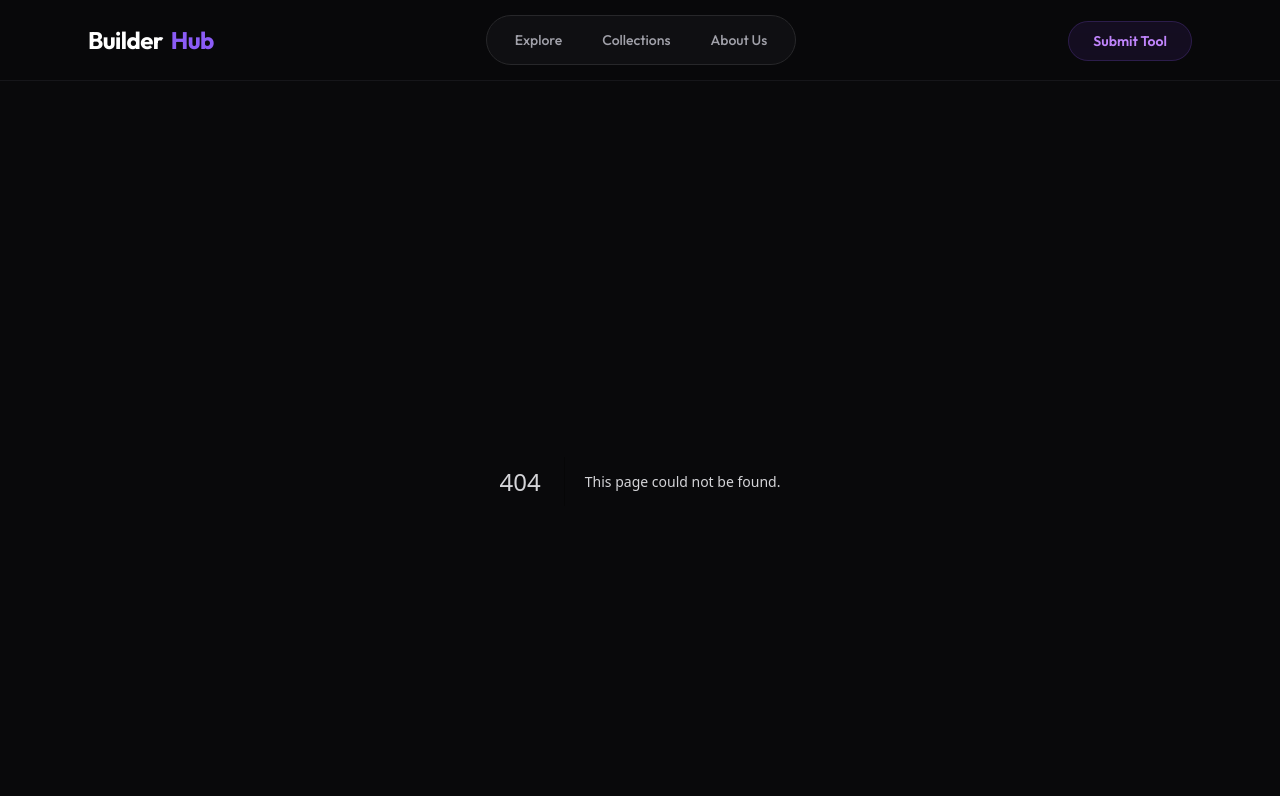
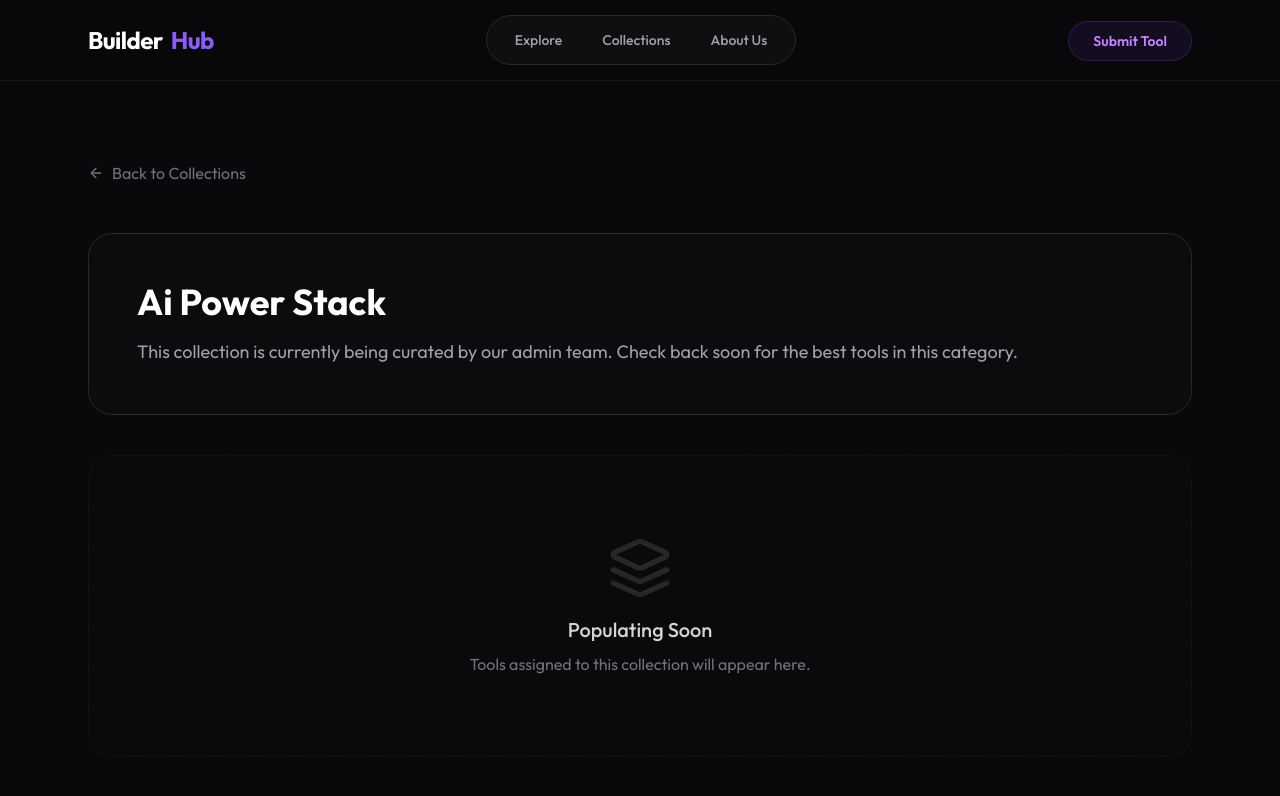
Before and after one commit to realmasin/builderhub, a Next.js app: page /collections/ai-power-stack in a window 1280 px wide. Before the commit this address had no page. Shown: the top 796 px of the page. Built offline with nearby package versions, Linux system fonts and the light colour scheme.

Commit message:
Create page.tsx

```diff
--- /dev/null
+++ b/src/app/collections/[slug]/page.tsx
@@ -0,0 +1,35 @@
+"use client";
+import { motion } from "framer-motion";
+import Link from "next/link";
+import { ArrowLeft, Layers } from "lucide-react";
+
+export default function CollectionDetails({ params }: { params: { slug: string } }) {
+  const formattedTitle = params.slug.split("-").map(word => word.charAt(0).toUpperCase() + word.slice(1)).join(" ");
+
+  return (
+    <div className="max-w-6xl mx-auto px-6 py-20">
+      <Link href="/collections" className="inline-flex items-center gap-2 text-zinc-500 hover:text-purple-400 transition-colors mb-12">
+        <ArrowLeft className="w-4 h-4" /> Back to Collections
+      </Link>
+
+      <motion.div
+        initial={{ opacity: 0, y: 20 }}
+        animate={{ opacity: 1, y: 0 }}
+        transition={{ duration: 0.8, ease: [0.22, 1, 0.36, 1] }}
+      >
+        <div className="bg-[#0c0c0e] border border-zinc-800 p-12 rounded-3xl mb-10">
+          <h1 className="text-4xl font-bold text-white mb-4">{formattedTitle}</h1>
+          <p className="text-zinc-400 text-lg">
+            This collection is currently being curated by our admin team. Check back soon for the best tools in this category.
+          </p>
+        </div>
+
+        <div className="flex flex-col items-center justify-center py-20 border border-zinc-800/50 border-dashed rounded-3xl bg-[#0c0c0e]/50">
+          <Layers className="w-16 h-16 text-zinc-800 mb-4" />
+          <h3 className="text-xl font-medium text-zinc-300 mb-2">Populating Soon</h3>
+          <p className="text-zinc-500">Tools assigned to this collection will appear here.</p>
+        </div>
+      </motion.div>
+    </div>
+  );
+}
```
